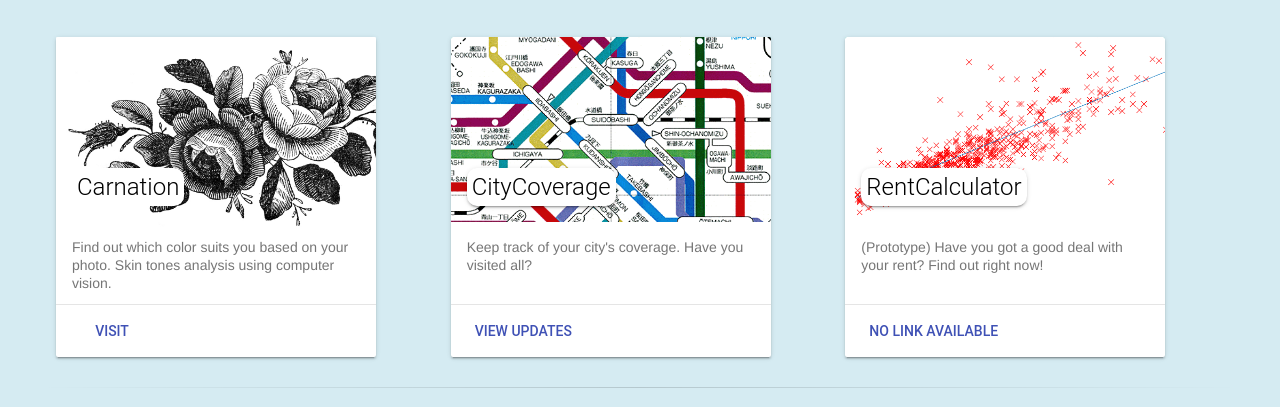
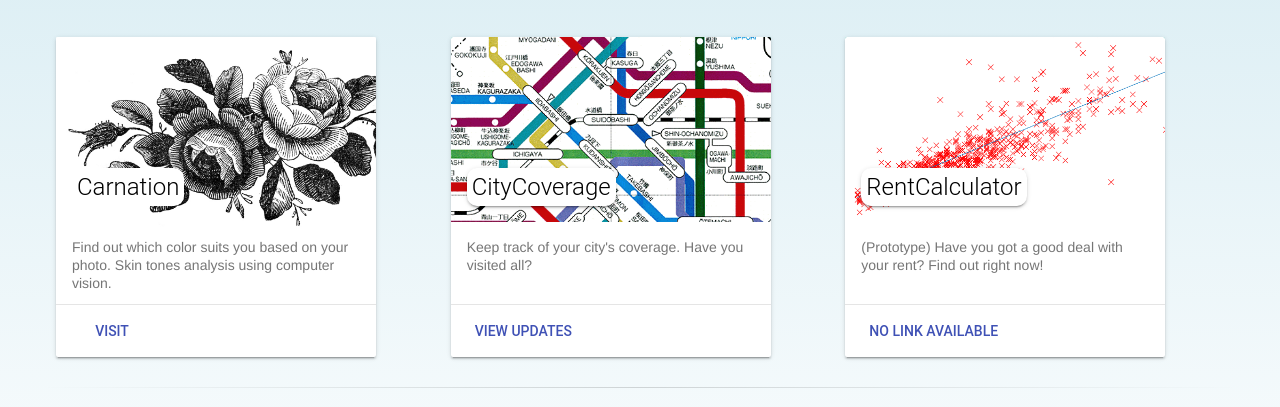
Before and after one commit to Voilier/voilier-front, a website: page index.html in a window 1280 px wide. Shown: the part 178-585 px from the top of the page. Drawn offline with nearby package versions, Linux system fonts and the light colour scheme; files whose address does not match are found by name; a web font is replaced by a local one.

Commit message:
Add gradient for background

```diff
--- a/index.css
+++ b/index.css
@@ -1,5 +1,13 @@
+html {
+  height: 100%;
+}
+
 body {
-  background-color: #D5EBF2;
+  background: linear-gradient(#D5EBF2, white);
+  height: 100%;
+  margin: 0;
+  background-repeat: no-repeat;
+  background-attachment: fixed;
 }
 
 .content-grid {
```
